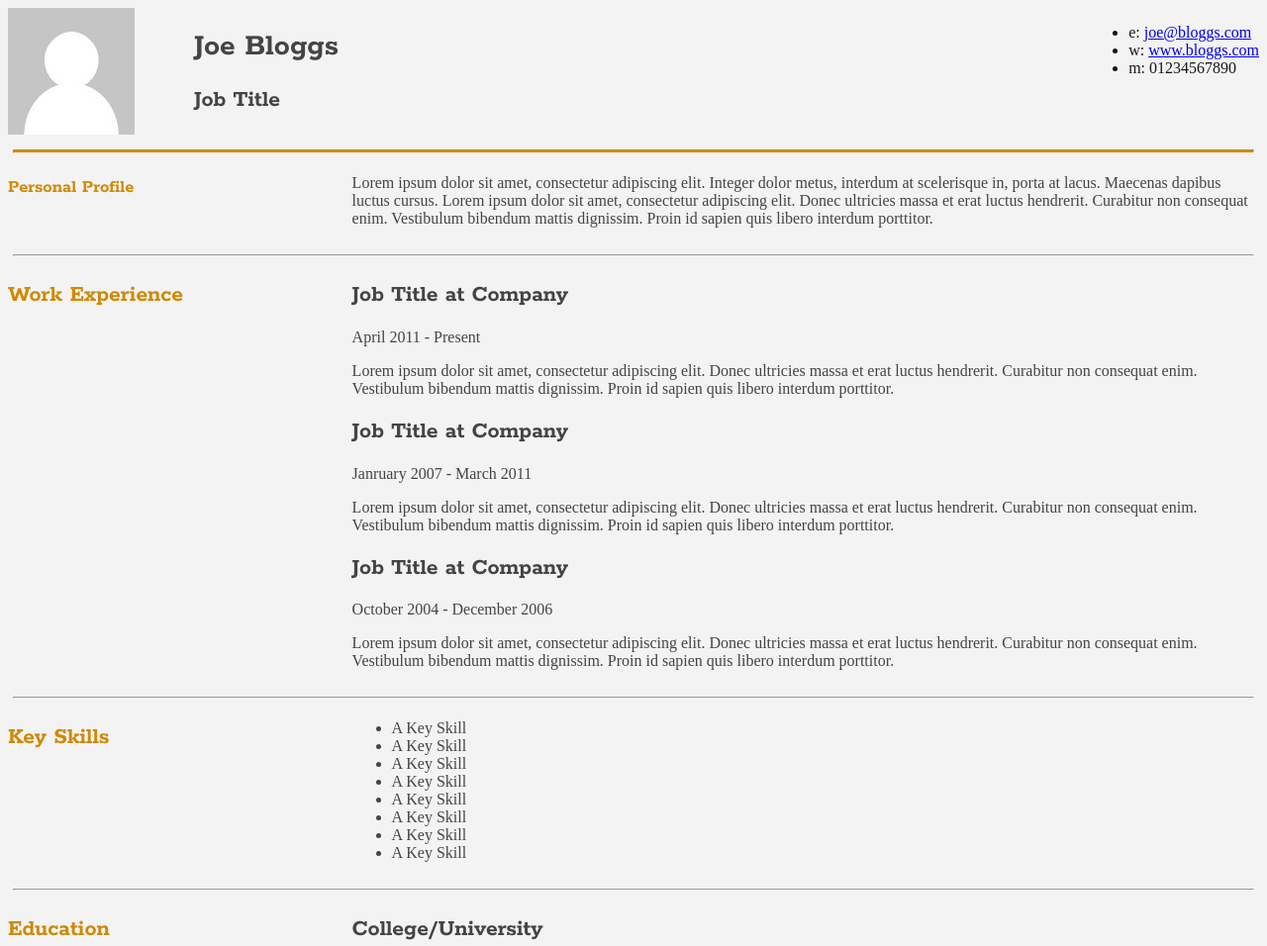
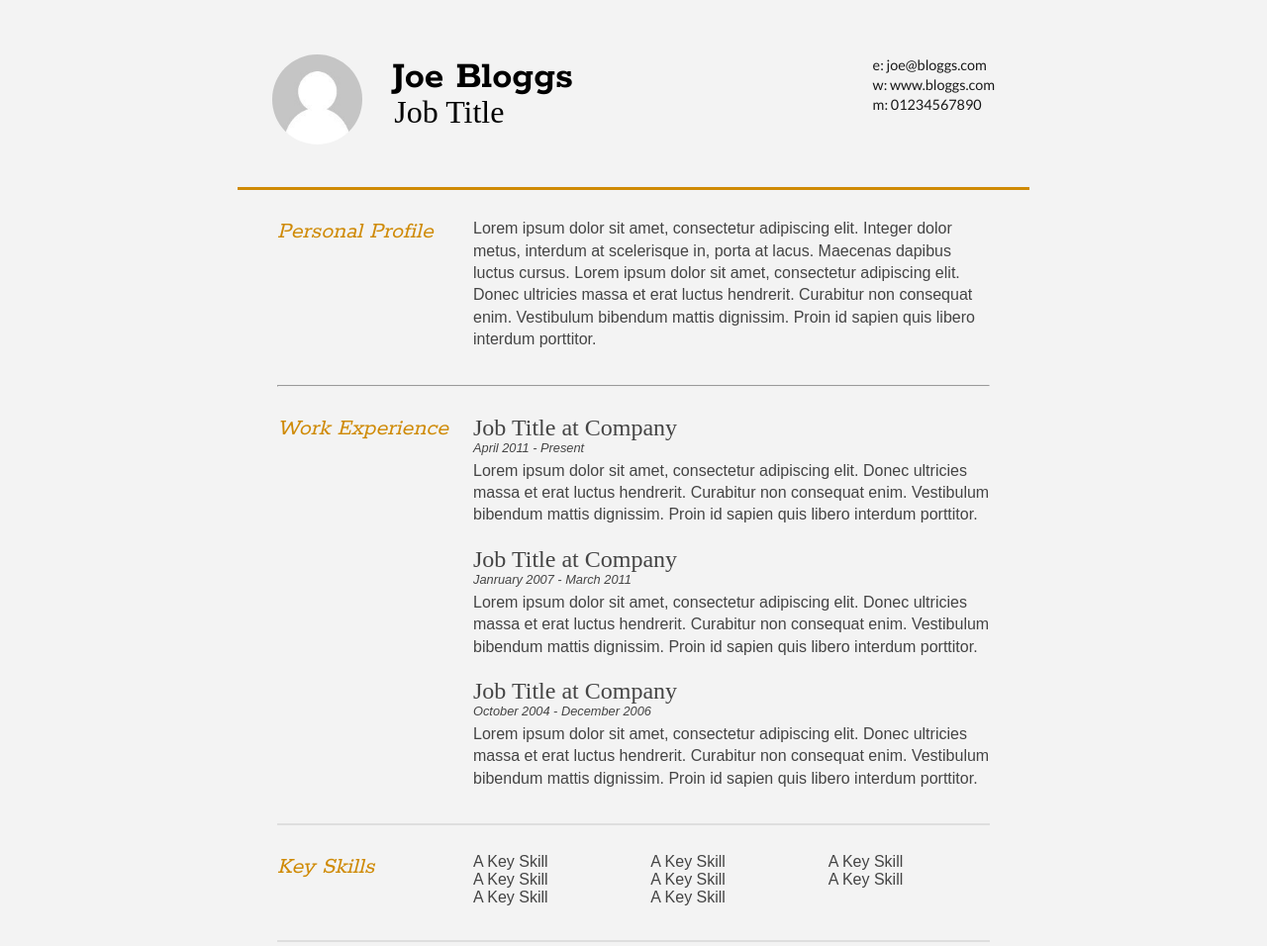
Before and after one commit to Kenzie-Academy-Brasil-Developers/estilizar-curriculo-sprint-2-mahmvs, a plain HTML site: page index.html in a window 1280 px wide. Shown: the top 956 px of the page at 99% size. Drawn offline with Linux system fonts and the light colour scheme.

Commit message:
finalização da estilização

```diff
--- a/index.html
+++ b/index.html
@@ -36,7 +36,7 @@
 	</div>
 
 <div>
-	<hr class="hr1">
+	<hr class="hrInicio">
 </div>
 
 	<div id="mainArea">
@@ -80,7 +80,7 @@
 			</div>
 			<div class="clear"></div>
 		</section>
-		<hr class="topicos">
+		<hr class="hr">
 
 		<section>
 			<div class="sectionTitle">
@@ -102,7 +102,7 @@
 			<div class="clear"></div>
 		</section>
 
-		<hr class="topicos">
+		<hr class="hr">
 		<section>
 			<div class="sectionTitle">
 				<h1>Education</h1>
--- a/style.css
+++ b/style.css
@@ -1,8 +1,65 @@
+html, body, div, span, object, iframe, h1, h2, h3, h4, h5, h6, p, blockquote, pre, abbr, address, cite, code, del, dfn, em, img, ins, kbd, q, samp, small, strong, sub, sup, var, b, i, dl, dt, dd, ol, ul, li, fieldset, form, label, legend, table, caption, tbody, tfoot, thead, tr, th, td, article, aside, canvas, details, figcaption, figure, footer, header, hgroup, menu, nav, section, summary, time, mark, audio, video {
+	border: 0;
+	font: inherit;
+	font-size: 100%;
+	margin: 0;
+	padding: 0;
+	vertical-align: baseline;
+}
+
+html, body {
+	font-size: 16px;
+	background-color:#f3f3f3;
+}
+
+
 .clear {
 	clear: both;
 	list-style: none;
 	padding: 3px;
 	width: 50px;
+}
+
+p {
+	font-size: 1em;
+	line-height: 1.4em;
+	margin-bottom: 20px;
+	font-family: Arial;
+	color: #444444;
+}
+
+#cv {
+	width: 90%;
+	max-width: 800px;
+	margin: 30px auto;
+}
+
+.mainDetails {
+	padding: 25px 35px;
+}
+
+
+#name{
+	float: left;
+}
+
+#name h1{
+	font-size: 2.5em;
+	font-weight: 700;
+	margin-bottom: -6px;
+	font-family: Rokkitt;
+
+
+}
+
+#name h2{
+	font-size: 2em;
+	margin-left: 2px;
+
+}
+
+#mainArea {
+	padding: 0 40px;
 }
 
 #headshot {
@@ -12,15 +69,46 @@
 
 }
 
-#name{
-	font-family: rokkitt; sans-serif;
-	float: left;
-	color: #444444;
+#headshot img {
+	width: 100%;
+	height: auto;
+	border-radius: 50px;
 }
 
 #contactDetails {
 	float: right;
 	color: #181818;
+}
+
+#contactDetails ul {
+	list-style-type: none;
+	font-size: 0.9em;
+	margin-top: 2px;
+	font-family: lato;
+}
+
+#contactDetails ul li {
+	margin-bottom: 3px;
+}
+
+#contactDetails ul li a, a[href^=tel] {
+	text-decoration: none;
+	color: inherit;
+}
+
+#contactDetails ul li a:hover {
+}
+
+section {
+	padding: 20px 0 0;
+}
+
+section:first-child {
+	border-top: 0;
+}
+
+section:last-child {
+	padding: 20px 0 10px;
 }
 
 .sectionTitle {
@@ -36,18 +124,49 @@
 	color: #444444;
 
 }
-h2{
-	font-family:  rokkitt; sans-serif;
-}
-html{
-	background-color: #f3f3f3;
+
+.sectionTitle h1 {
+	font-style: italic;
+	font-size: 1.5em;
+	font-family: Rokkitt;
+	color: #cf8a05;
+
 }
 
-hr{
-	margin: 5px;
+.sectionContent h2 {
+	font-size: 1.5em;
+	margin-bottom: -2px;
 }
 
-.hr1{
-    border-top: solid;
+.subDetails {
+	font-size: 0.8em;
+	font-style: italic;
+	margin-bottom: 3px;
+}
+
+.keySkills {
+	list-style-type: none;
+	column-count: 3;
+	margin-bottom: 20px;
+	font-size: 1em;
+	font-family: arial;
+	color: #444444;
+}
+
+.keySkills ul li {
+	margin-bottom: 3px;
+}
+
+
+.hrInicio{
+	border-top-width: 2px;
 	color: #cf8a05;
+	border-style: solid;
 }
+
+.hr{
+	border-style: solid;
+	border-width: 1px;
+	color: #dedede;
+
+}
```
